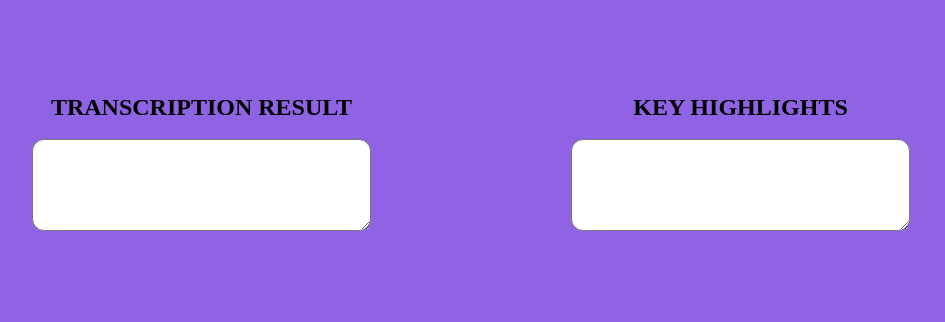
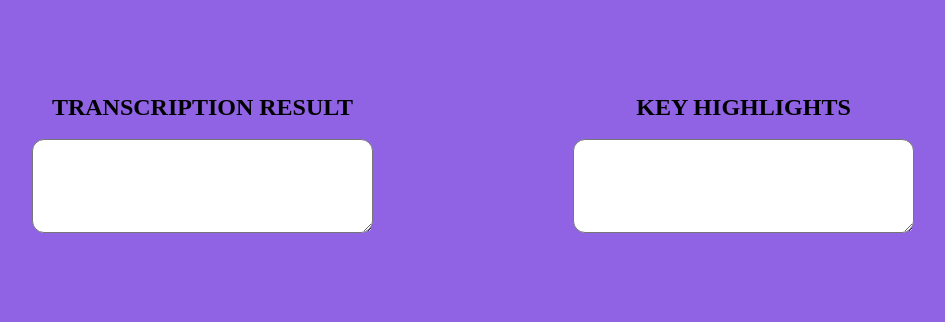
Before and after one commit to LightningJake/Attendie, a Flask app: page / in a window 1280 px wide; the page is wider, and only the part inside the window is pictured. Shown: the part 311-633 px from the top of that part, without its empty margins (318-1263 px from the left). Run offline with Flask 3, Linux system fonts and the light colour scheme.

Commit message:
style.css changed

```diff
--- a/static/css/style.css
+++ b/static/css/style.css
@@ -42,6 +42,8 @@ body{
 }
 textarea{
     border-radius: 12px;
+    font-family: 'Montserrat', sans-serif;
+    padding: 1px 2px;
 }
 .body{
     display: flex;
```
